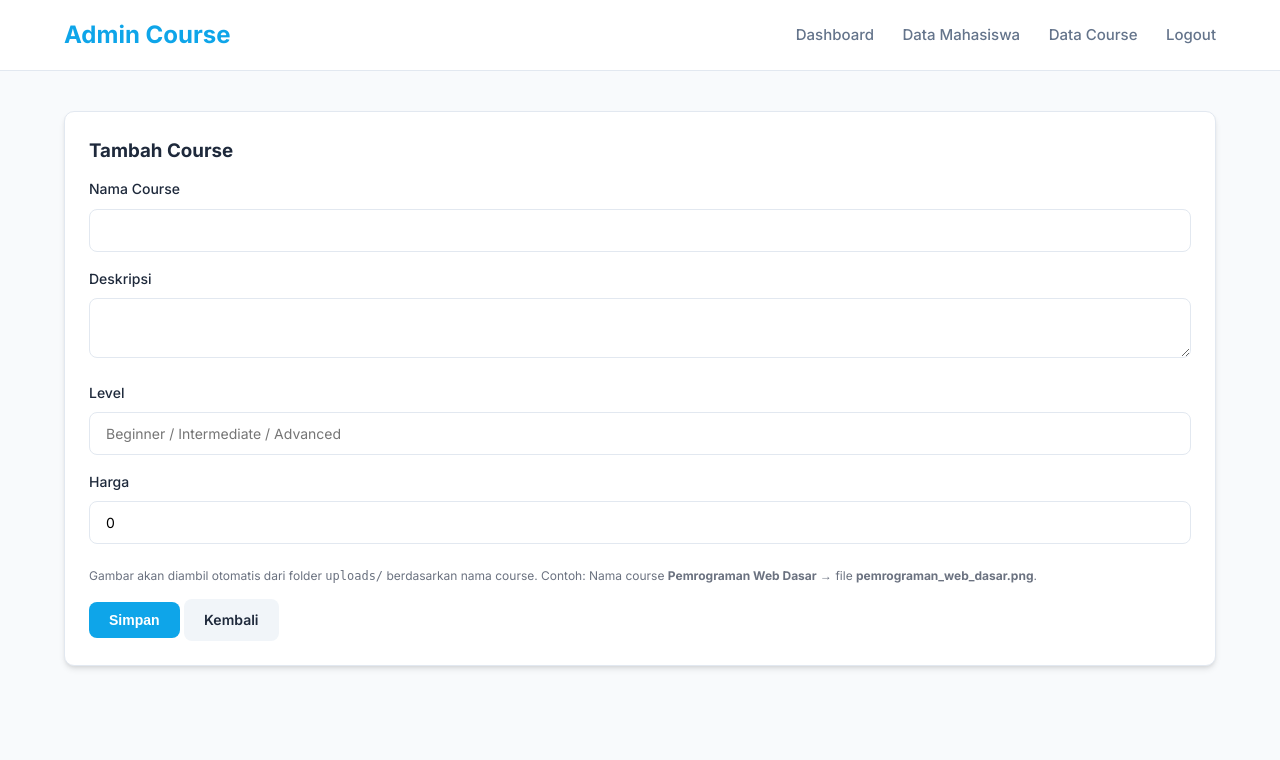
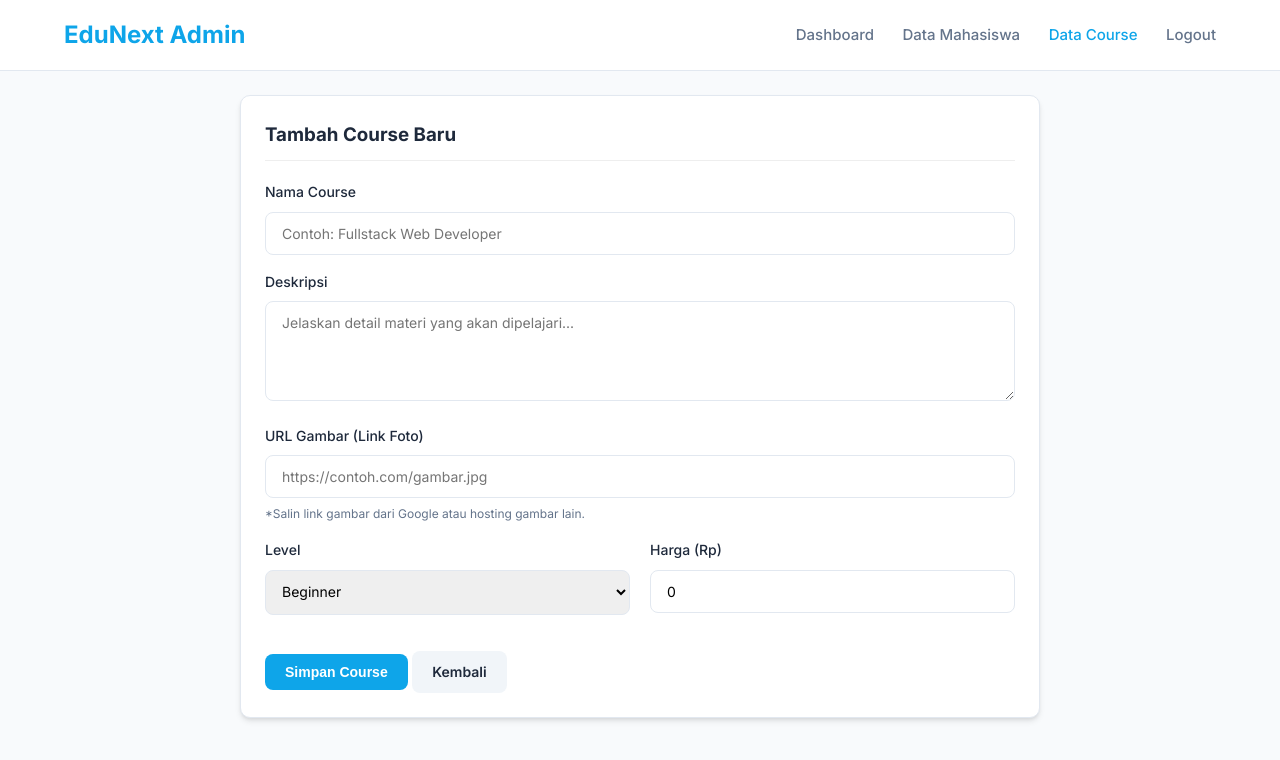
Before and after one commit to Ezra772/Web-Kursus, a PHP site: page /admin/course_tambah.php in a window 1280 px wide. Shown: the top 760 px of the page. Run offline with PHP 8.4, Linux system fonts and the light colour scheme; a user stored in the database is signed in.

Commit message:
menambahkan foto

```diff
--- a/admin/course_tambah.php
+++ b/admin/course_tambah.php
@@ -5,46 +5,59 @@ require '../auth_admin.php';
 <html lang="id">
 <head>
     <meta charset="UTF-8">
-    <title>Tambah Course</title>
+    <title>Tambah Course - EduNext</title>
     <meta name="viewport" content="width=device-width, initial-scale=1">
     <link rel="stylesheet" href="../assets/css/style.css">
 </head>
 <body>
 <div class="navbar">
     <div class="navbar-inner">
-        <div class="navbar-brand">Admin Course</div>
+        <div class="navbar-brand">EduNext Admin</div>
         <div class="nav-links">
             <a href="index.php">Dashboard</a>
             <a href="mahasiswa_index.php">Data Mahasiswa</a>
-            <a href="course_index.php">Data Course</a>
+            <a href="course_index.php" style="color:var(--primary);">Data Course</a>
             <a href="../logout.php">Logout</a>
         </div>
     </div>
 </div>
 
-<div class="container" style="margin-top:16px;">
-    <div class="card">
-        <h3 style="margin-bottom:12px;">Tambah Course</h3>
+<div class="container">
+    <div class="card" style="max-width: 800px; margin: 0 auto;">
+        <h3 style="margin-bottom:20px; border-bottom:1px solid #eee; padding-bottom:10px;">Tambah Course Baru</h3>
+
         <form action="course_simpan.php" method="POST">
             <label>Nama Course</label>
-            <input type="text" name="nama_course" required>
+            <input type="text" name="nama_course" placeholder="Contoh: Fullstack Web Developer" required>
 
             <label>Deskripsi</label>
-            <textarea name="deskripsi"></textarea>
+            <textarea name="deskripsi" placeholder="Jelaskan detail materi yang akan dipelajari..." style="height:100px;"></textarea>
 
-            <label>Level</label>
-            <input type="text" name="level" placeholder="Beginner / Intermediate / Advanced">
-
-            <label>Harga</label>
-            <input type="number" name="harga" min="0" value="0">
-
-            <p style="font-size:12px; color:#6b7280; margin:6px 0 12px;">
-                Gambar akan diambil otomatis dari folder <code>uploads/</code> berdasarkan nama course.
-                Contoh: Nama course <strong>Pemrograman Web Dasar</strong> → file <strong>pemrograman_web_dasar.png</strong>.
+            <label>URL Gambar (Link Foto)</label>
+            <input type="url" name="gambar_url" placeholder="https://contoh.com/gambar.jpg" required>
+            <p style="font-size:12px; color:#64748b; margin-top:-10px; margin-bottom:16px;">
+                *Salin link gambar dari Google atau hosting gambar lain.
             </p>
 
-            <button class="btn btn-primary">Simpan</button>
-            <a href="course_index.php" class="btn btn-secondary">Kembali</a>
+            <div style="display:grid; grid-template-columns: 1fr 1fr; gap:20px;">
+                <div>
+                    <label>Level</label>
+                    <select name="level" style="width:100%; padding:12px; border:1px solid #e2e8f0; border-radius:8px;">
+                        <option value="Beginner">Beginner</option>
+                        <option value="Intermediate">Intermediate</option>
+                        <option value="Advanced">Advanced</option>
+                    </select>
+                </div>
+                <div>
+                    <label>Harga (Rp)</label>
+                    <input type="number" name="harga" min="0" value="0">
+                </div>
+            </div>
+
+            <div style="margin-top:20px;">
+                <button class="btn btn-primary">Simpan Course</button>
+                <a href="course_index.php" class="btn btn-secondary">Kembali</a>
+            </div>
         </form>
     </div>
 </div>
```
Also changed, not shown: admin/course_simpan.php (+8 -6 lines), mhs/daftar.php (+46 -18 lines), mhs/index.php (+6 -20 lines).
